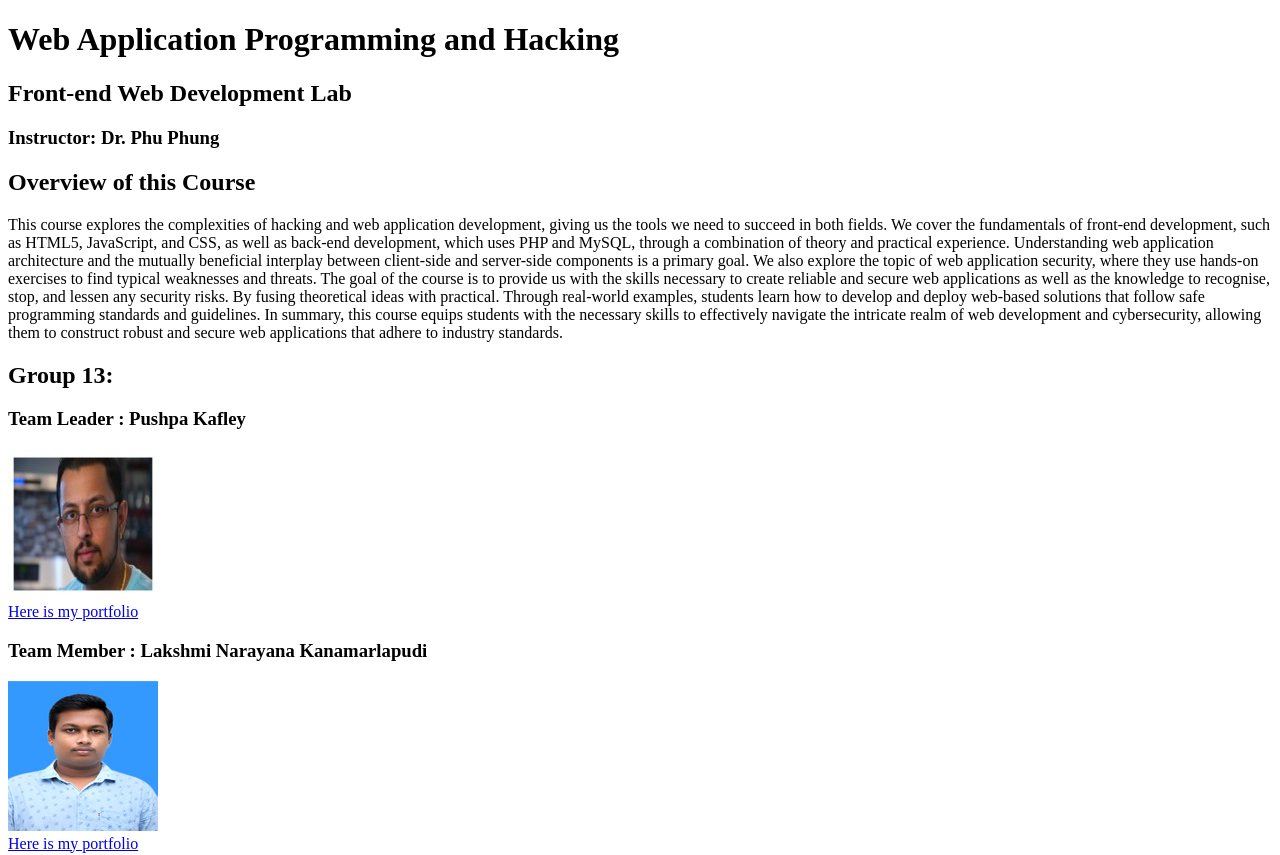
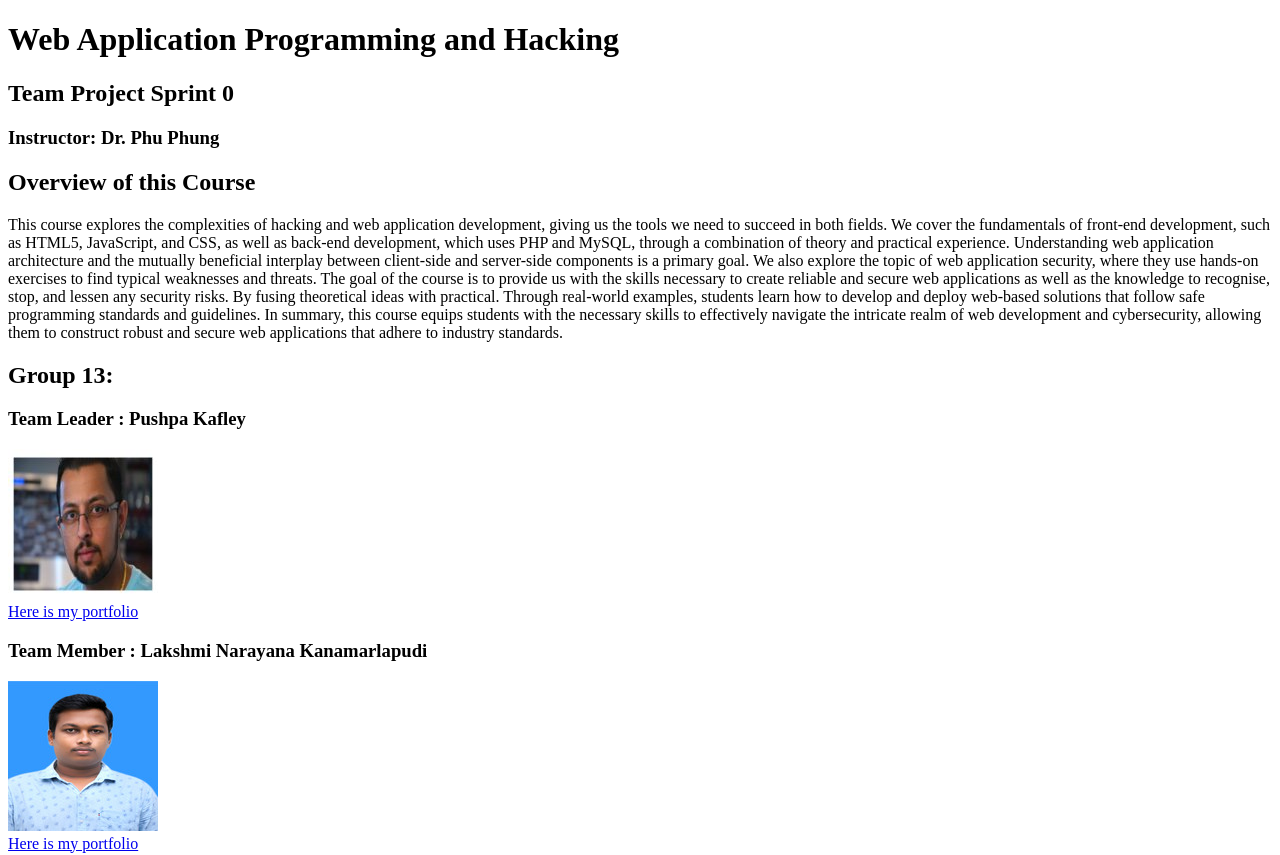
Before and after one commit to waph-team13/waph-team13.github.io, a plain HTML site: page index.html in a window 1280 px wide. Shown: the top 855 px of the page. Drawn offline with Linux system fonts and the light colour scheme.

Commit message:
Update index.html

```diff
--- a/index.html
+++ b/index.html
@@ -7,7 +7,7 @@
 <body>
 <div id="top">
     <h1>Web Application Programming and Hacking</h1>
-    <h2>Front-end Web Development Lab</h2>
+    <h2>Team Project Sprint 0</h2>
     <h3>Instructor: Dr. Phu Phung</h3>
     <h2>Overview of this Course</h2>
     <p>This course explores the complexities of hacking and web application development, giving us the tools we need to succeed in both fields. We cover the fundamentals of front-end development, such as HTML5, JavaScript, and CSS, as well as back-end development, which uses PHP and MySQL, through a combination of theory and practical experience. Understanding web application architecture and the mutually beneficial interplay between client-side and server-side components is a primary goal. We also explore the topic of web application security, where they use hands-on exercises to find typical weaknesses and threats. The goal of the course is to provide us with the skills necessary to create reliable and secure web applications as well as the knowledge to recognise, stop, and lessen any security risks. By fusing theoretical ideas with practical. Through real-world examples, students learn how to develop and deploy web-based solutions that follow safe programming standards and guidelines. In summary, this course equips students with the necessary skills to effectively navigate the intricate realm of web development and cybersecurity, allowing them to construct robust and secure web applications that adhere to industry standards.</p>
```
